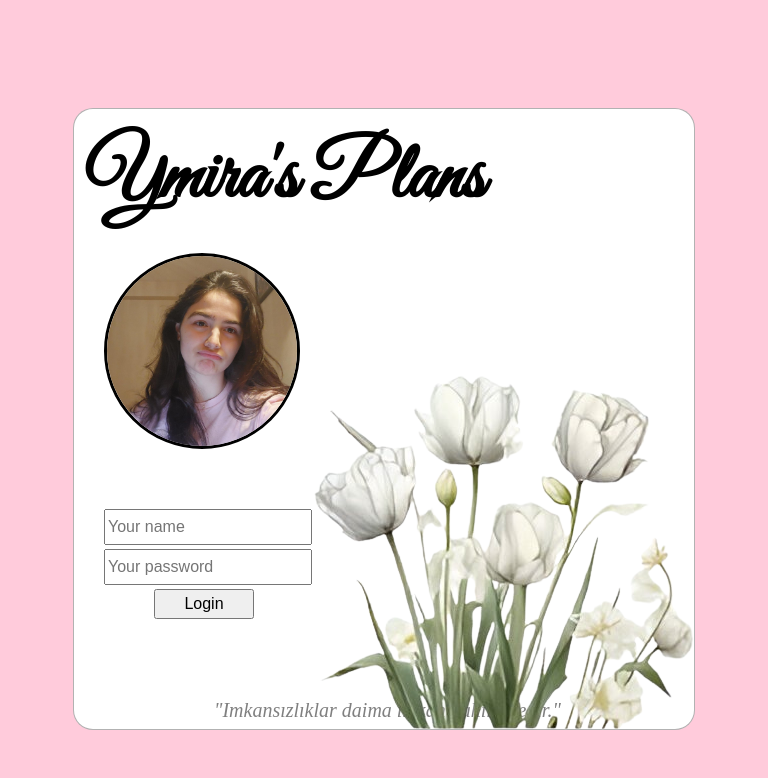
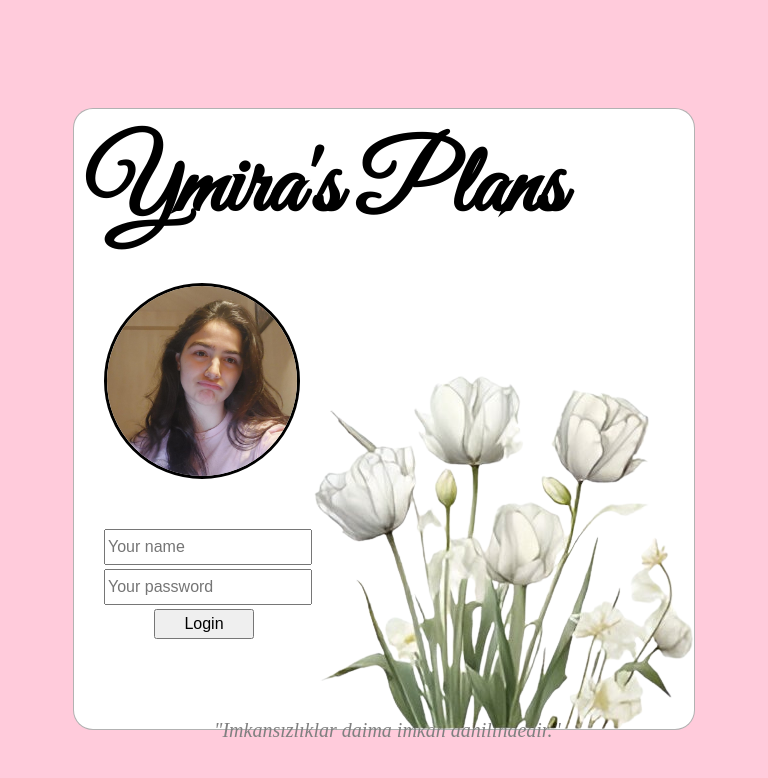
Before and after one commit to AliMKCL/Todo-website, a FastAPI app: page / in a window 768 px wide. Shown: the top 778 px of the page. Before the commit the page ends 730 px from the top, so only its background shows below. Run offline with FastAPI, Linux system fonts and the light colour scheme.

Commit message:
responsive

```diff
--- a/static/index.css
+++ b/static/index.css
@@ -120,7 +120,7 @@ h1 {
 
 @media only screen and (min-width: 700px) and (max-width: 1200px) {
     .login_title {
-        font-size: 40px;
+        font-size: 48px;
     }
 
 }
```
